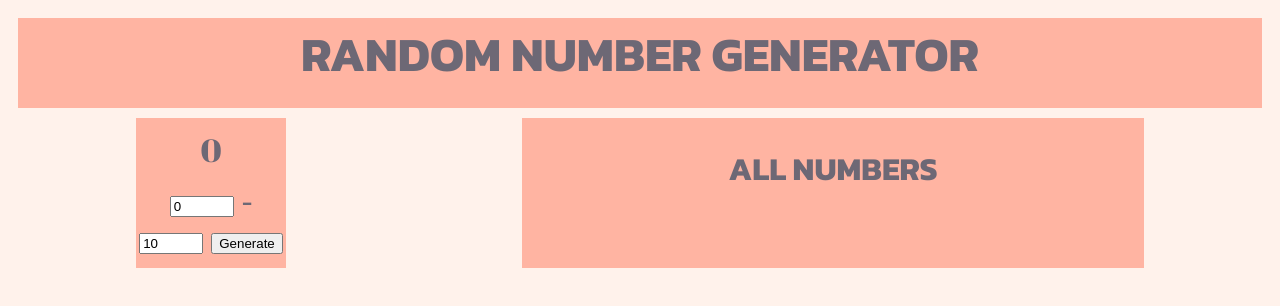
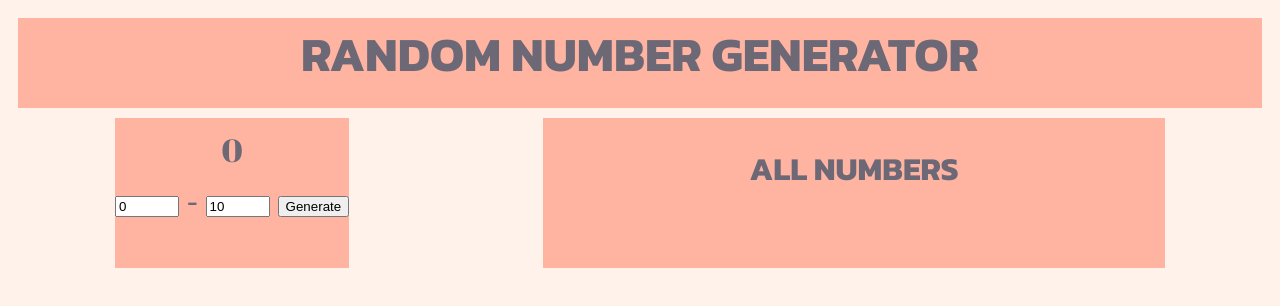
Before and after one commit to Zidri/NumberGenerator, a plain HTML site: page index.html in a window 1280 px wide. Drawn offline with Linux system fonts and the light colour scheme.

Commit message:
update stylesheet

```diff
--- a/style.css
+++ b/style.css
@@ -38,7 +38,7 @@ h2{
 .generator {
     background-color: #FFB4A2;
     margin: 10px;
-    max-width: 150px;
+    max-width: 50%;
     min-height: 150px;
 }
 
```
